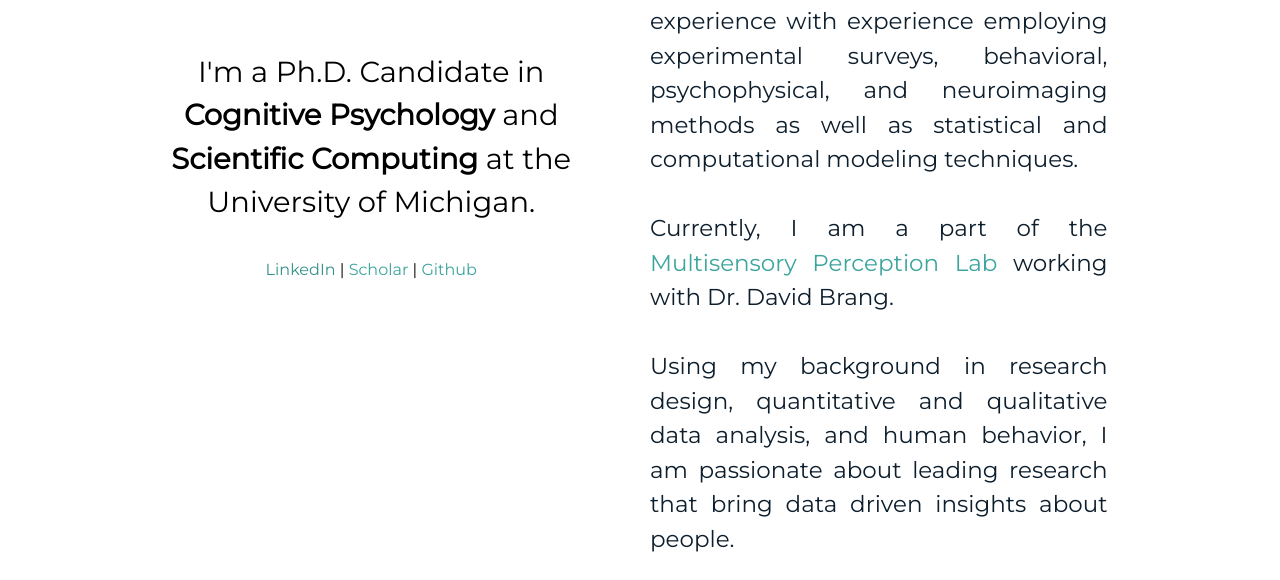
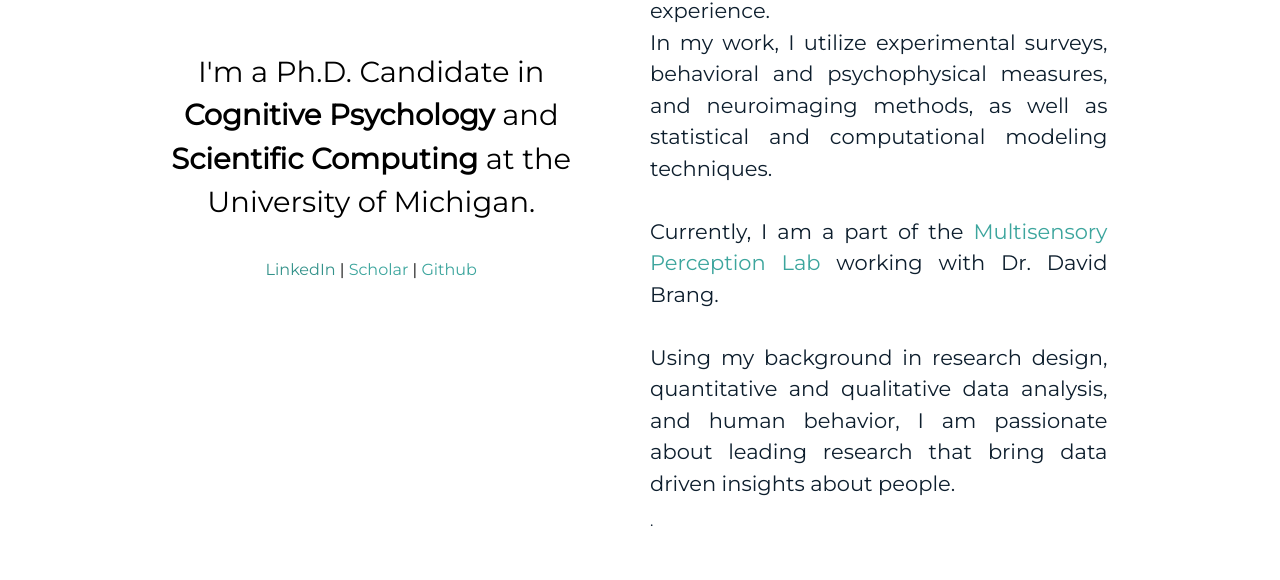
Before and after one commit to EunseonAhn/eunseonahn.github.io, a plain HTML site: page index.html in a window 1280 px wide. Shown: the part 294-874 px from the top of the page. Drawn offline with nearby package versions, Linux system fonts and the light colour scheme; a script that the page names is missing.

Commit message:
Updated Intro

```diff
--- a/index.html
+++ b/index.html
@@ -87,9 +87,11 @@
 		<div class="column">
 			<br><br><br>
 			<p
-				style="font-family: Montserrat; font-size: 23px; text-align:justify; padding-left: 0px; padding-right:170px">
-				I am a researcher in multisensory perception (audio, visual, and haptic interaction), human factors, and user experience with experience employing
-				experimental surveys, behavioral, psychophysical, and neuroimaging methods as well as statistical and
+				style="font-family: Montserrat; font-size: 21px; text-align:justify; padding-left: 0px; padding-right:170px">
+				I am a researcher in multisensory perception (audio, visual, and haptic interaction), human factors, and user experience.
+				<br>
+				In my work, I utilize
+				experimental surveys, behavioral and psychophysical measures, and neuroimaging methods, as well as statistical and
 				computational modeling techniques.
 				<br><br>Currently, I am a part of the <a
 					href="https://sites.lsa.umich.edu/brang-lab/research/" style="color:#3ca59d;">Multisensory Perception Lab</a> working with
```
Also changed, not shown: works.html (+0 -3 lines).
